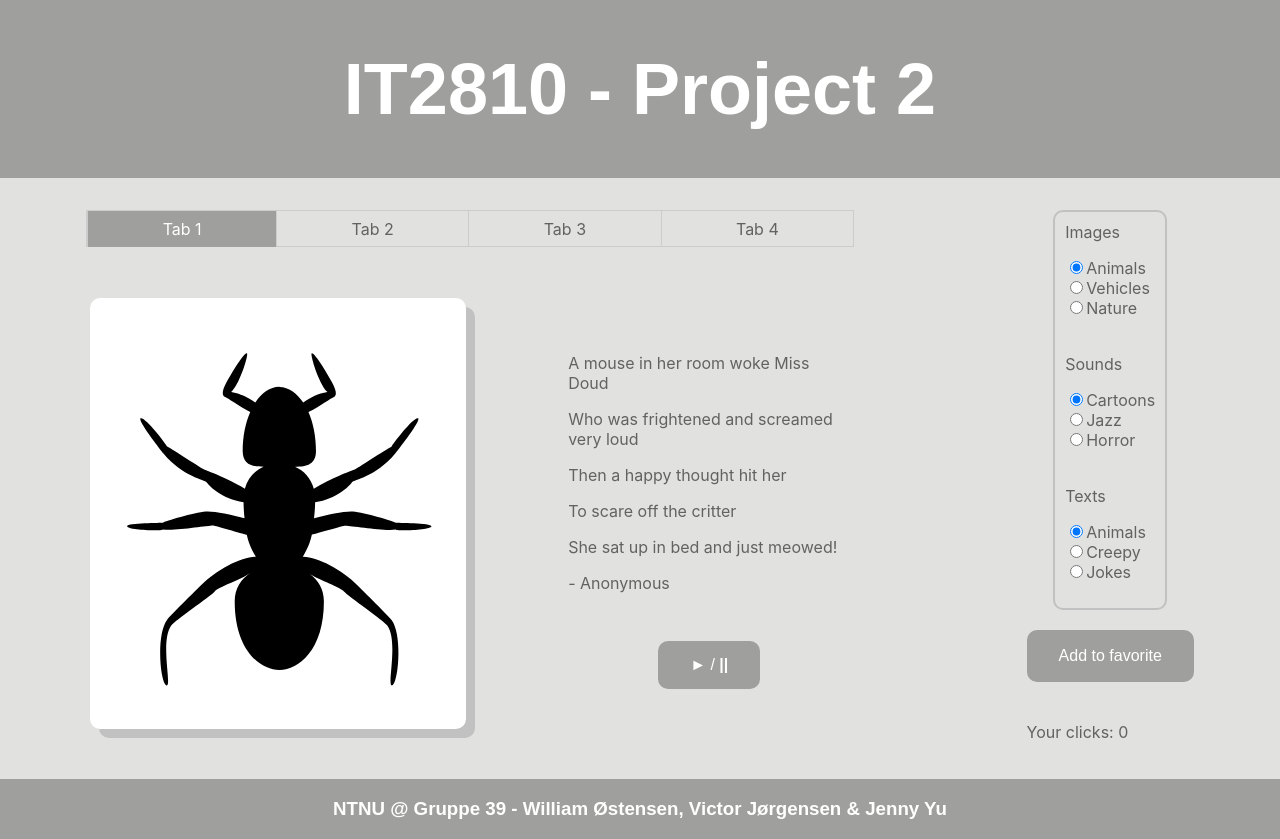
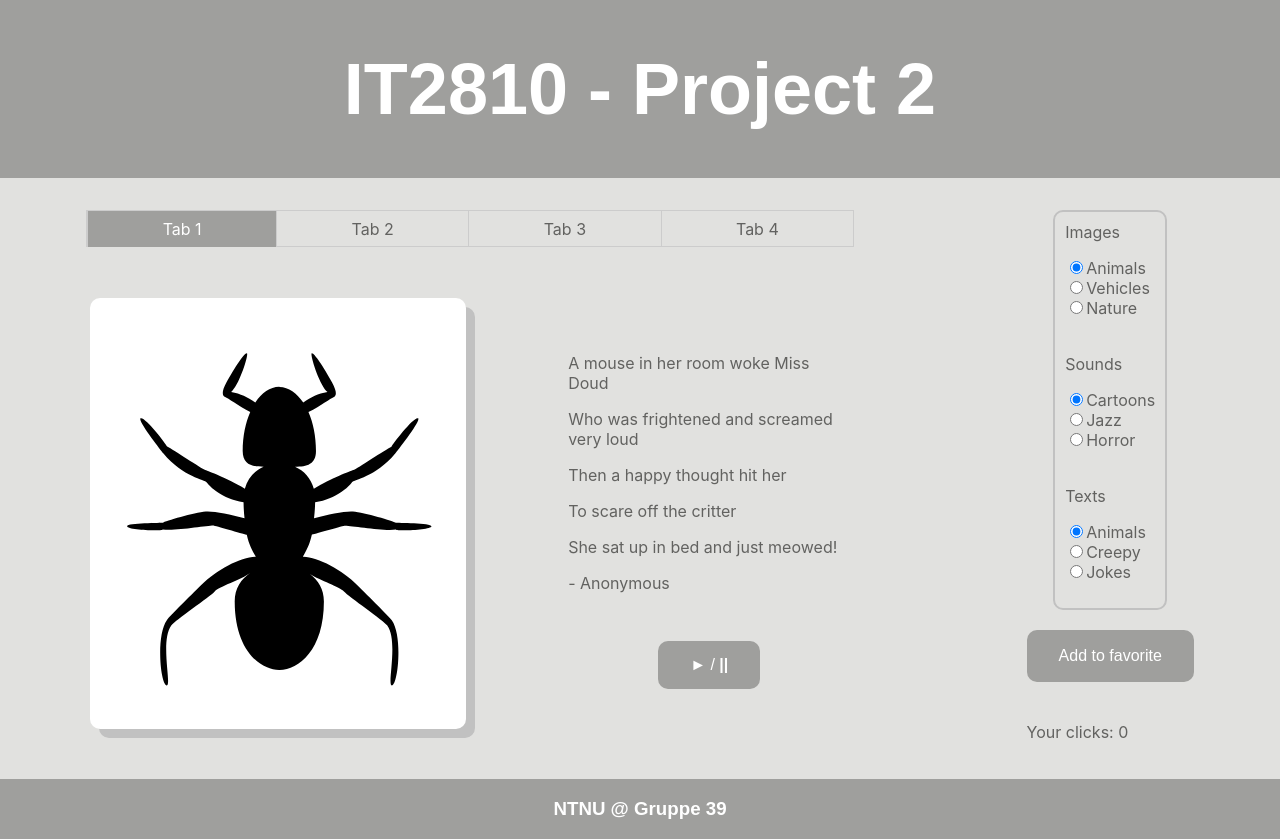
Before and after one commit to williamostensen98/Webutvikling-Prosjekt2, a React (Create React App) app: page / in a window 1280 px wide. Built offline with nearby package versions, Linux system fonts and the light colour scheme.

Commit message:
footer fix

```diff
--- a/src/App.js
+++ b/src/App.js
@@ -146,7 +146,7 @@ class App extends Component {
                         </div>
                     </div>
                 </div>
-                <Footer footerText="NTNU @ Gruppe 39 - William Østensen, Victor Jørgensen & Jenny Yu"/>
+                <Footer footerText="NTNU @ Gruppe 39"/>
             </div>
         );
     }
--- a/src/components/TabContent.js
+++ b/src/components/TabContent.js
@@ -63,7 +63,7 @@ class TabContent extends Component {
 
     }
     componentDidUpdate(prevProps, prevState){
-        if(this.props.activeTab !==  prevProps.activeTab || this.props.selectedButton !== prevProps.selectedButton){
+         if(this.props.activeTab !==  prevProps.activeTab || this.props.selectedButton !== prevProps.selectedButton){
             this.getSoundCombos()
             this.getImage()
             this.getText()
```
